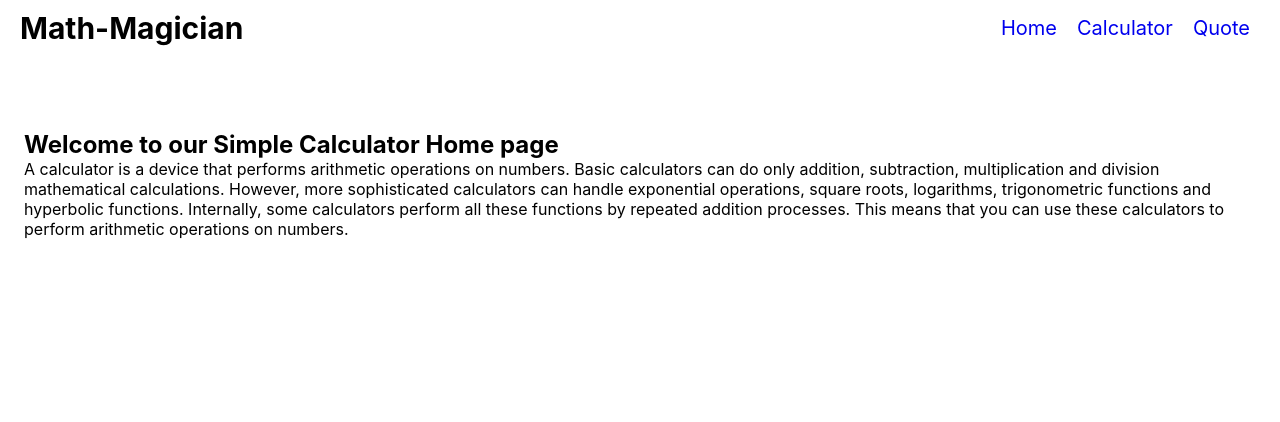
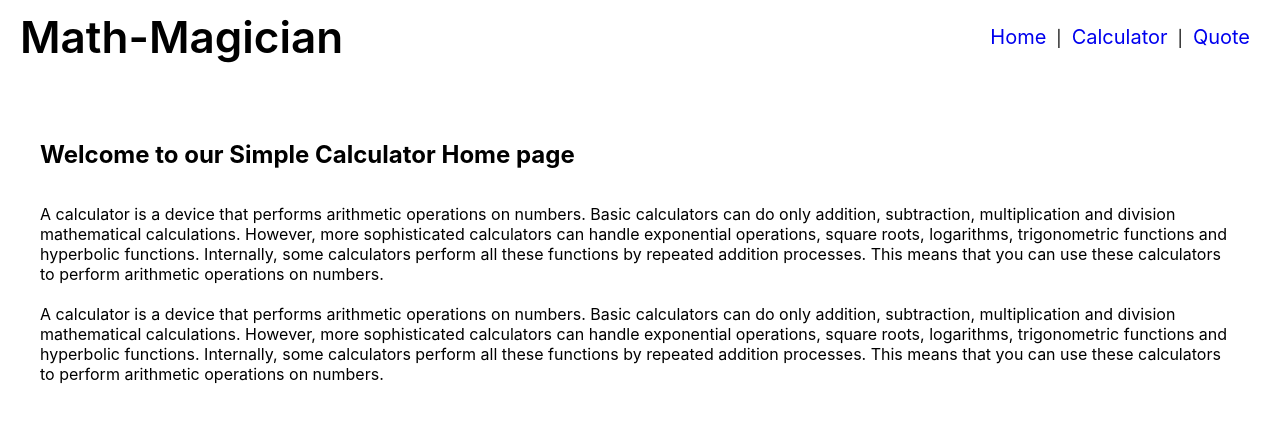
Before and after one commit to Fahim-Khan-P/Math-magician, a React (Create React App) app: page / in a window 1280 px wide. Shown: the top 422 px of the page. Built offline with nearby package versions, Linux system fonts and the light colour scheme.

Commit message:
Add some style!

```diff
--- a/src/App.css
+++ b/src/App.css
@@ -5,12 +5,14 @@
 }
 
 .calculator {
-  margin: 18vh auto;
   display: grid;
   grid-template-rows: auto auto;
   grid-auto-rows: 80px;
   background-color: rgb(221, 221, 221);
-  width: 50%;
+  width: 60%;
+  border: 2px solid black;
+  padding: 4%;
+  border-radius: 2%;
 }
 
 .displaySection {
@@ -67,12 +69,21 @@ button:hover {
   display: flex;
   justify-content: space-between;
   align-items: center;
-  margin: 10px 10px 60px 20px;
+  margin: 10px 10px 36px 20px;
 }
 
-.caculatorInfo,
+.caculatorInfo {
+  display: flex;
+  flex-direction: column;
+  gap: 35px;
+  padding: 40px;
+}
+
 .qouteInformation {
-  padding: 24px;
+  padding: 40px;
+  margin-top: 25vh;
+  font-weight: bolder;
+  font-size: 1.4em;
 }
 
 .link {
@@ -89,7 +100,8 @@ button:hover {
 }
 
 .math-title {
-  font-size: 30px;
+  font-size: 44px;
+  font-weight: 600;
 }
 
 .tags {
@@ -105,3 +117,9 @@ button:hover {
   margin-top: 200px;
   font-size: 20px;
 }
+
+.claculatorView {
+  display: flex;
+  justify-content: space-between;
+  padding: 30px;
+}
--- a/src/Components/Calculator.js
+++ b/src/Components/Calculator.js
@@ -17,6 +17,8 @@ const Calculator = () => {
   };
 
   return (
+    <div className="claculatorView">
+      <h2>Lets do some Math!</h2>
       <div className="calculator">
         <div className="displaySection">
           <input type="text" className="resultDisplay" readOnly value={operationResult || 0} />
@@ -48,6 +50,7 @@ const Calculator = () => {
           <button type="button" className="button operator" onClick={handleClick}>=</button>
         </div>
       </div>
+    </div>
   );
 };
 
--- a/src/Components/Home.js
+++ b/src/Components/Home.js
@@ -13,6 +13,16 @@ const Home = () => (
       some calculators perform all these functions by repeated addition processes.
       This means that you can use these calculators to perform arithmetic operations on
       numbers.
+      <br />
+      <br />
+      A calculator is a device that performs arithmetic operations on numbers.
+      Basic calculators can do only addition, subtraction, multiplication and
+      division mathematical calculations.
+      However, more sophisticated calculators can handle exponential operations,
+      square roots, logarithms, trigonometric functions and hyperbolic functions. Internally,
+      some calculators perform all these functions by repeated addition processes.
+      This means that you can use these calculators to perform arithmetic operations on
+      numbers.
     </p>
   </div>
 );
--- a/src/Components/Navigation.js
+++ b/src/Components/Navigation.js
@@ -7,7 +7,9 @@ const Navigation = () => (
     <h1 className="math-title">Math-Magician</h1>
     <div className="tags">
       <Link to="/" className="link">Home</Link>
+      |
       <Link to="/calculator" className="link">Calculator</Link>
+      |
       <Link to="/quote" className="link">Quote</Link>
     </div>
   </nav>
--- a/src/Components/Quote.js
+++ b/src/Components/Quote.js
@@ -3,7 +3,6 @@ import '../App.css';
 
 const Quote = () => (
   <div className="qouteInformation">
-    <h2>This is the Quote page of our App!</h2>
     <p className="qoute">
       Lorem ipsum dolor sit amet,
       consectetur adipiscing elit,
```
Lines whose indentation alone changed are shown as unchanged.
